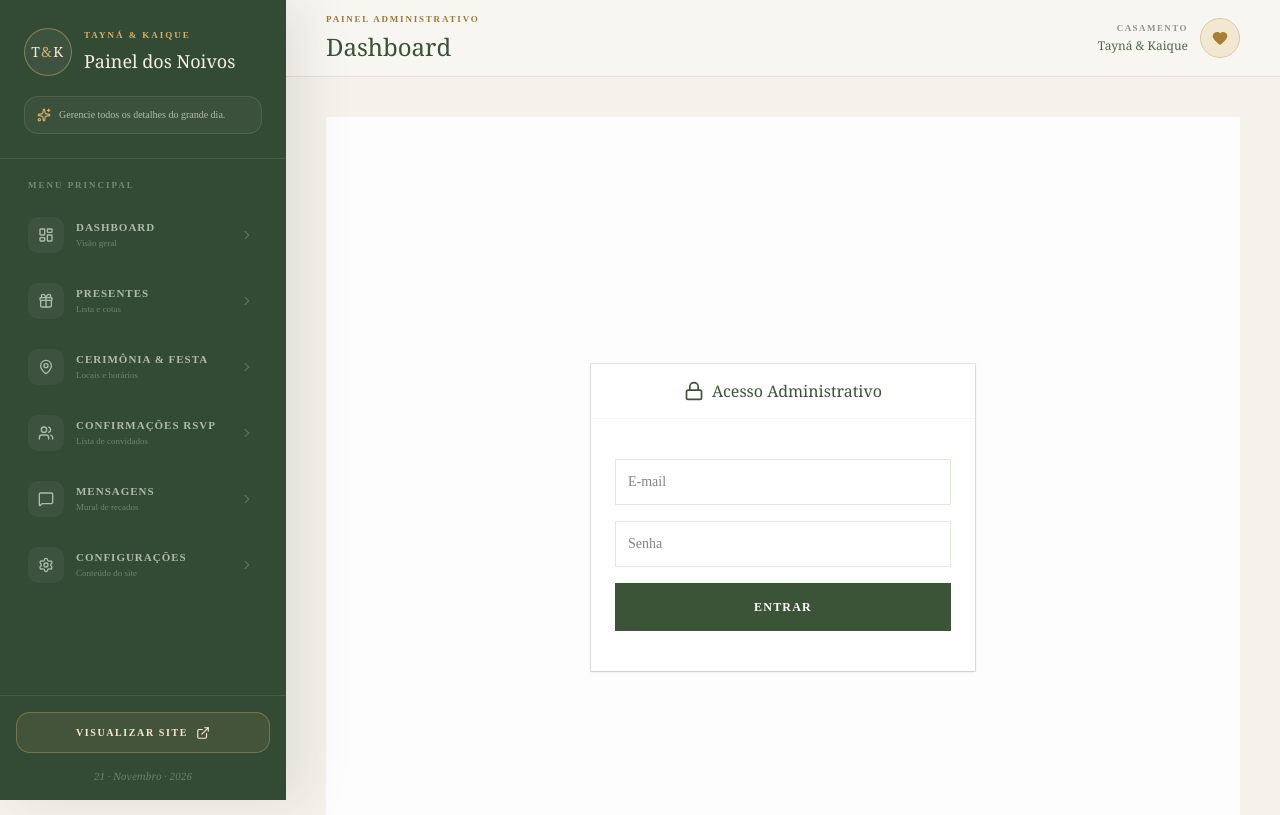
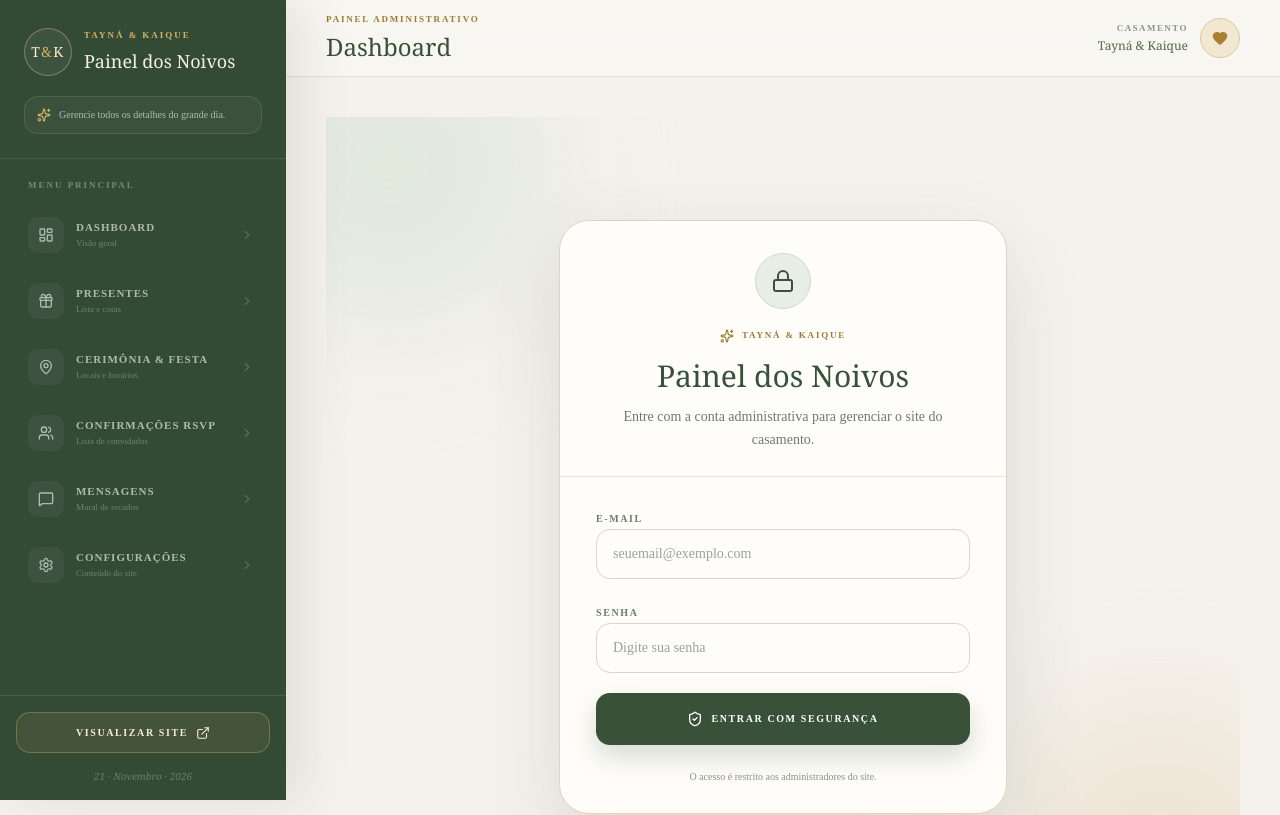
Before and after one commit to S1ckBR/ever-after, a Next.js app: page /admin/login in a window 1280 px wide. Shown: the top 815 px of the page. Built offline with nearby package versions, Linux system fonts and the light colour scheme; no server answers.

Commit message:
Reforca autenticacao do painel administrativo

```diff
--- a/src/app/admin/login/page.tsx
+++ b/src/app/admin/login/page.tsx
@@ -1,77 +1,263 @@
 "use client";
 
-import { useState } from "react";
+import { Suspense, useEffect, useMemo, useState } from "react";
+import { useRouter, useSearchParams } from "next/navigation";
 import { supabase } from "@/lib/supabase";
-import { Card, CardContent, CardHeader, CardTitle } from "@/components/ui/card";
-import { Lock } from "lucide-react";
+import {
+  AlertCircle,
+  Loader2,
+  Lock,
+  ShieldCheck,
+  Sparkles,
+} from "lucide-react";
 
-export default function LoginPage() {
+function obterDestinoSeguro(valor: string | null) {
+  if (!valor) return "/admin";
+
+  // Aceita somente rotas internas do painel.
+  if (!valor.startsWith("/admin") || valor.startsWith("//")) {
+    return "/admin";
+  }
+
+  // Evita retornar para a própria página de login.
+  if (valor.startsWith("/admin/login")) {
+    return "/admin";
+  }
+
+  return valor;
+}
+
+function LoginForm() {
+  const router = useRouter();
+  const searchParams = useSearchParams();
+
   const [email, setEmail] = useState("");
   const [password, setPassword] = useState("");
   const [loading, setLoading] = useState(false);
+  const [verificandoSessao, setVerificandoSessao] = useState(true);
+  const [mensagemErro, setMensagemErro] = useState("");
 
-  const handleLogin = async (e: React.FormEvent) => {
-    e.preventDefault();
-    console.log("Clique no botão confirmado! Iniciando login...");
+  const destino = useMemo(
+    () => obterDestinoSeguro(searchParams.get("redirect")),
+    [searchParams]
+  );
+
+  useEffect(() => {
+    let componenteAtivo = true;
+
+    async function verificarSessaoExistente() {
+      try {
+        const {
+          data: { user },
+        } = await supabase.auth.getUser();
+
+        if (!componenteAtivo) return;
+
+        if (user) {
+          router.replace(destino);
+          return;
+        }
+      } catch (error) {
+        console.error("Erro ao verificar sessão existente:", error);
+      } finally {
+        if (componenteAtivo) {
+          setVerificandoSessao(false);
+        }
+      }
+    }
+
+    verificarSessaoExistente();
+
+    return () => {
+      componenteAtivo = false;
+    };
+  }, [destino, router]);
+
+  const handleLogin = async (event: React.FormEvent) => {
+    event.preventDefault();
+
+    if (loading) return;
+
+    setMensagemErro("");
     setLoading(true);
 
     try {
-      const { data, error } = await supabase.auth.signInWithPassword({
-        email,
+      const emailNormalizado = email.trim().toLowerCase();
+
+      const { error: loginError } =
+        await supabase.auth.signInWithPassword({
+          email: emailNormalizado,
           password,
         });
 
-      if (error) {
-        console.error("Erro do Supabase:", error);
-        alert("Erro ao entrar: " + error.message);
-        setLoading(false);
-      } else {
-        console.log("Login sucesso, forçando redirecionamento...");
-        // Forçamos o reload completo para garantir que o middleware leia o cookie de sessão
-        window.location.href = "/admin/configuracoes";
+      if (loginError) {
+        throw loginError;
       }
-    } catch (err) {
-      console.error("Erro inesperado:", err);
+
+      // Confirma com o servidor do Supabase que o token recebido é válido.
+      const {
+        data: { user },
+        error: userError,
+      } = await supabase.auth.getUser();
+
+      if (userError || !user) {
+        await supabase.auth.signOut({ scope: "local" });
+        throw new Error("Não foi possível validar a sessão.");
+      }
+
+      // Recarregamento completo para sincronizar o estado de autenticação.
+      window.location.assign(destino);
+    } catch (error) {
+      console.error("Falha no login administrativo:", error);
+
+      setMensagemErro(
+        "Não foi possível entrar. Confira o e-mail e a senha e tente novamente."
+      );
+      setPassword("");
       setLoading(false);
     }
   };
 
+  if (verificandoSessao) {
     return (
-    <div className="min-h-screen flex items-center justify-center bg-[#fcfdfc] p-4">
-      <Card className="w-full max-w-sm rounded-none border-[#e1e9dc] shadow-sm">
-        <CardHeader className="border-b border-[#f4f6f3] pb-4 text-center">
-          <CardTitle className="font-serif text-[#3b5336] flex items-center justify-center gap-2">
-            <Lock className="h-5 w-5" /> Acesso Administrativo
-          </CardTitle>
-        </CardHeader>
-        <CardContent className="p-6">
-          {/* Formulário com onSubmit direto */}
-          <form onSubmit={handleLogin} className="space-y-4">
+      <div className="flex min-h-screen items-center justify-center bg-[#f5f2ec]">
+        <div className="text-center">
+          <Loader2 className="mx-auto h-7 w-7 animate-spin text-[#607d5b]" />
+          <p className="mt-4 font-serif text-sm italic text-[#607d5b]">
+            Verificando acesso...
+          </p>
+        </div>
+      </div>
+    );
+  }
+
+  return (
+    <main className="relative flex min-h-screen items-center justify-center overflow-hidden bg-[#f5f2ec] px-4 py-10">
+      <div className="pointer-events-none absolute -left-24 -top-28 h-80 w-80 rounded-full bg-[#dce6d8]/75 blur-3xl" />
+      <div className="pointer-events-none absolute -bottom-28 -right-20 h-80 w-80 rounded-full bg-[#eadfca]/70 blur-3xl" />
+
+      <section className="relative z-10 w-full max-w-md overflow-hidden rounded-[30px] border border-[#ddd4c5] bg-[#fffdf9] shadow-[0_28px_80px_rgba(57,81,56,0.14)]">
+        <div className="border-b border-[#ece5d9] px-7 pb-6 pt-8 text-center sm:px-9">
+          <div className="mx-auto flex h-14 w-14 items-center justify-center rounded-full border border-[#cdd8c8] bg-[#e8eee5] text-[#395138]">
+            <Lock className="h-6 w-6" />
+          </div>
+
+          <span className="mt-5 inline-flex items-center gap-2 text-[9px] font-semibold uppercase tracking-[0.2em] text-[#9b7a38]">
+            <Sparkles className="h-3.5 w-3.5" />
+            Tayná &amp; Kaique
+          </span>
+
+          <h1 className="mt-2 font-serif text-3xl text-[#395138]">
+            Painel dos Noivos
+          </h1>
+
+          <p className="mt-3 text-sm leading-relaxed text-[#6f796c]">
+            Entre com a conta administrativa para gerenciar o site do
+            casamento.
+          </p>
+        </div>
+
+        <div className="px-7 py-7 sm:px-9">
+          {mensagemErro && (
+            <div
+              role="alert"
+              className="mb-5 flex items-start gap-3 rounded-2xl border border-red-200 bg-red-50 px-4 py-3 text-sm text-red-700"
+            >
+              <AlertCircle className="mt-0.5 h-4 w-4 shrink-0" />
+              <p>{mensagemErro}</p>
+            </div>
+          )}
+
+          <form onSubmit={handleLogin} className="space-y-5">
+            <div className="space-y-2">
+              <label
+                htmlFor="admin-email"
+                className="text-[10px] font-semibold uppercase tracking-[0.16em] text-[#6d7c68]"
+              >
+                E-mail
+              </label>
+
               <input
+                id="admin-email"
                 type="email"
-              placeholder="E-mail"
-              className="w-full border border-[#e1e9dc] p-3 text-sm focus:outline-none focus:border-[#3b5336]"
-              onChange={(e) => setEmail(e.target.value)}
+                inputMode="email"
+                autoComplete="username"
+                placeholder="seuemail@exemplo.com"
+                value={email}
+                onChange={(event) => setEmail(event.target.value)}
+                disabled={loading}
+                className="w-full rounded-xl border border-[#ddd5c7] bg-[#fffdf9] px-4 py-3.5 text-sm text-[#3f4f3c] outline-none transition-all placeholder:text-[#9ba397] focus:border-[#7d9476] focus:ring-4 focus:ring-[#dfe7da]/60 disabled:cursor-not-allowed disabled:opacity-70"
                 required
               />
+            </div>
+
+            <div className="space-y-2">
+              <label
+                htmlFor="admin-password"
+                className="text-[10px] font-semibold uppercase tracking-[0.16em] text-[#6d7c68]"
+              >
+                Senha
+              </label>
+
               <input
+                id="admin-password"
                 type="password"
-              placeholder="Senha"
-              className="w-full border border-[#e1e9dc] p-3 text-sm focus:outline-none focus:border-[#3b5336]"
-              onChange={(e) => setPassword(e.target.value)}
+                autoComplete="current-password"
+                placeholder="Digite sua senha"
+                value={password}
+                onChange={(event) => setPassword(event.target.value)}
+                disabled={loading}
+                className="w-full rounded-xl border border-[#ddd5c7] bg-[#fffdf9] px-4 py-3.5 text-sm text-[#3f4f3c] outline-none transition-all placeholder:text-[#9ba397] focus:border-[#7d9476] focus:ring-4 focus:ring-[#dfe7da]/60 disabled:cursor-not-allowed disabled:opacity-70"
+                minLength={6}
                 required
               />
-            {/* Botão HTML nativo para garantir o funcionamento */}
+            </div>
+
             <button
               type="submit"
               disabled={loading}
-              className="w-full bg-[#3b5336] hover:bg-[#4e6b48] text-white rounded-none uppercase text-xs tracking-widest font-semibold py-4 transition-colors"
+              className="flex h-13 w-full items-center justify-center rounded-xl bg-[#395138] px-5 py-4 text-[10px] font-semibold uppercase tracking-[0.16em] text-white shadow-[0_12px_28px_rgba(57,81,56,0.2)] transition-colors hover:bg-[#4e694a] disabled:cursor-not-allowed disabled:opacity-70"
             >
-              {loading ? "Entrando..." : "ENTRAR"}
+              {loading ? (
+                <>
+                  <Loader2 className="mr-2 h-4 w-4 animate-spin" />
+                  Validando acesso...
+                </>
+              ) : (
+                <>
+                  <ShieldCheck className="mr-2 h-4 w-4" />
+                  Entrar com segurança
+                </>
+              )}
             </button>
           </form>
-        </CardContent>
-      </Card>
+
+          <p className="mt-6 text-center text-[10px] leading-relaxed text-[#8a9387]">
+            O acesso é restrito aos administradores do site.
+          </p>
+        </div>
+      </section>
+    </main>
+  );
+}
+
+function LoginFallback() {
+  return (
+    <div className="flex min-h-screen items-center justify-center bg-[#f5f2ec]">
+      <div className="text-center">
+        <Loader2 className="mx-auto h-7 w-7 animate-spin text-[#607d5b]" />
+        <p className="mt-4 font-serif text-sm italic text-[#607d5b]">
+          Carregando acesso...
+        </p>
+      </div>
     </div>
   );
 }
+
+export default function LoginPage() {
+  return (
+    <Suspense fallback={<LoginFallback />}>
+      <LoginForm />
+    </Suspense>
+  );
+}
```
Lines whose indentation alone changed are shown as unchanged.
